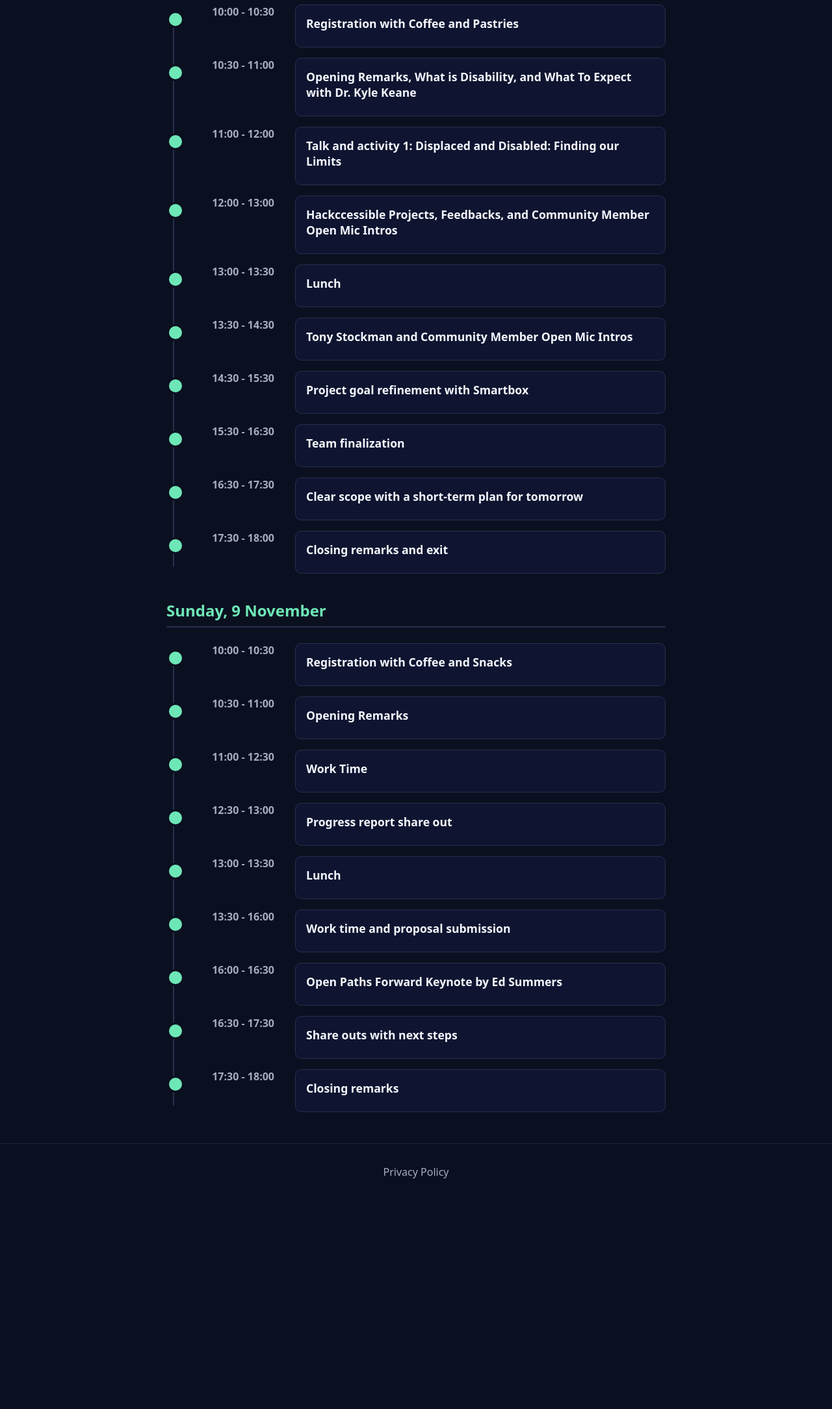
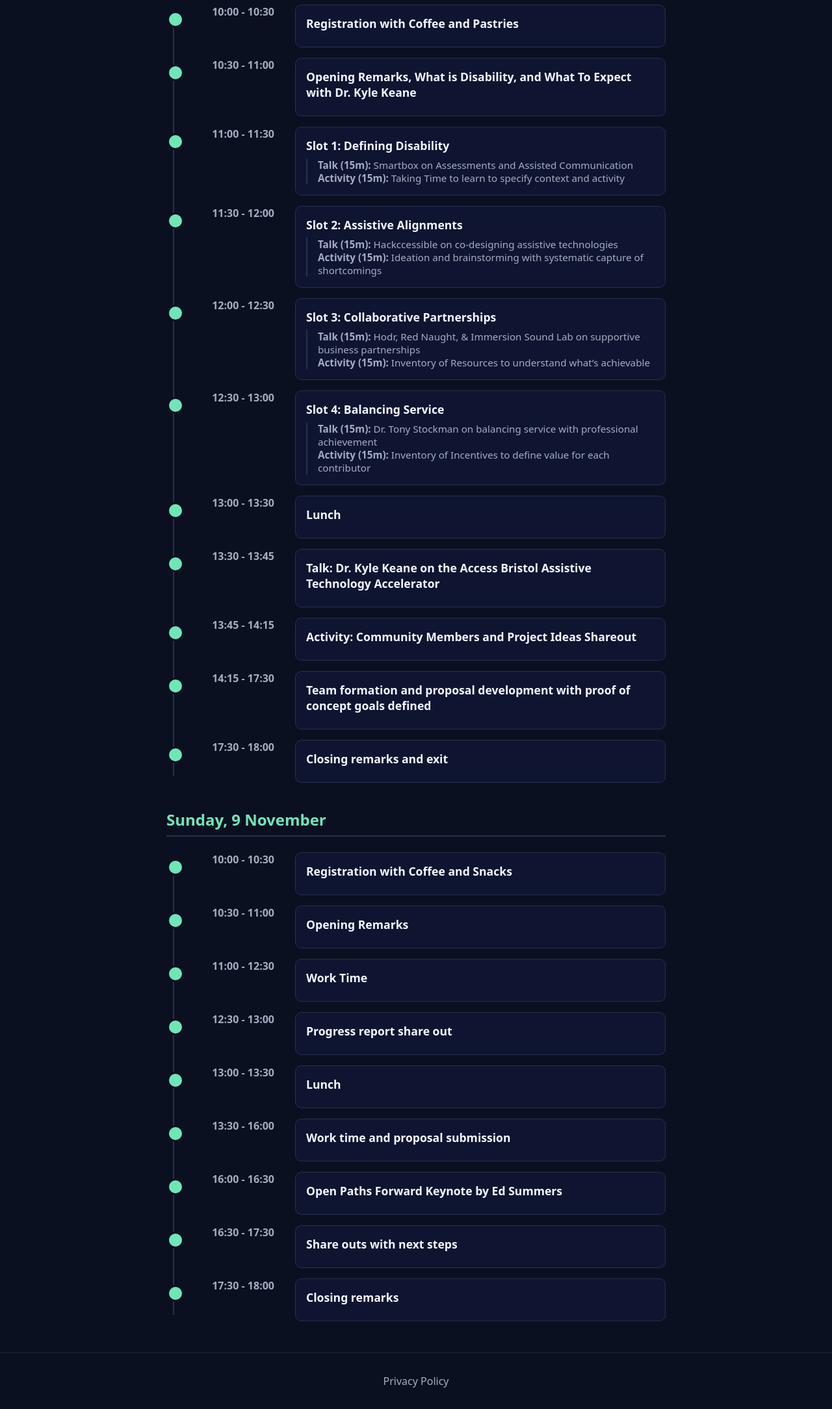
Before and after one commit to ComsKeaneDev/project-submission-backend, a FastAPI app: page /schedule in a window 1280 px wide. Shown: the part 383-2552 px from the top of the page at 65% size. Before the commit the page ends 2197 px from the top, so only its background shows below. Run offline with FastAPI, Linux system fonts and the light colour scheme.

Commit message:
feat: added new partners, moved organisers to the bottom of partners page, schedule changes, alt text enhanced

```diff
--- a/app/main.py
+++ b/app/main.py
@@ -46,11 +46,15 @@ def schedule(context: dict = Depends(get_context)):
 
 @app.get("/partners", response_class=HTMLResponse)
 def partners(context: dict = Depends(get_context)):
+    uob_logo_url = "https://jobs.opensafely.org/uploads/org_logos/uob.png"
+    uob_alt_text = "University of Bristol logo with the university crest and name."
+
     organisers = [
         {
             "name": "Kyle Keane",
             "org": "University of Bristol",
-            "logo_url": "https://jobs.opensafely.org/uploads/org_logos/uob.png",
+            "logo_url": uob_logo_url,
+            "org_logo_alt": uob_alt_text,
             "photo_url": "https://media.licdn.com/dms/image/v2/D4E03AQFDCm-L1a8u1g/profile-displayphoto-shrink_800_800/profile-displayphoto-shrink_800_800/0/1730579720100?e=1761782400&v=beta&t=rWOBMlsEk34b70TVaASj6yoQFe0IXbiesIkhmtkcDTI",
             "description": "Accessible tech researcher",
             "url": "https://www.bristol.ac.uk/people/person/Kyle-Keane-3b30cecb-458f-429d-9686-1a6ef5bc6518/"
@@ -58,7 +62,8 @@ def partners(context: dict = Depends(get_context)):
         {
             "name": "Dixant Pant",
             "org": "University of Bristol",
-            "logo_url": "https://jobs.opensafely.org/uploads/org_logos/uob.png",
+            "logo_url": uob_logo_url,
+            "org_logo_alt": uob_alt_text,
             "photo_url": "https://media.licdn.com/dms/image/v2/D4E03AQGiw1BQAsaPMg/profile-displayphoto-shrink_400_400/profile-displayphoto-shrink_400_400/0/1686739668271?e=1762992000&v=beta&t=_8gWbv3jr5L05P7mdcr9uZW0tOFGyMSPWgjBsXTL5mA",
             "description": "Final year Computer Science BS student",
             "url": "https://www.linkedin.com/in/dixant/"
@@ -69,6 +74,7 @@ def partners(context: dict = Depends(get_context)):
             "name": "GitHub",
             "org": "Sponsor",
             "logo_url": "https://github.githubassets.com/images/modules/logos_page/GitHub-Mark.png",
+            "alt_text": "The GitHub logo, showing the white 'Octocat' silhouette.",
             "url": "https://github.com",
             "description": "Title sponsor and keynote speaker."
         },
@@ -76,13 +82,15 @@ def partners(context: dict = Depends(get_context)):
             "name": "Smartbox",
             "org": "Sponsor",
             "logo_url": "https://media.licdn.com/dms/image/v2/C4D0BAQG9jNesP_Vllw/company-logo_200_200/company-logo_200_200/0/1630559422052?e=1762992000&v=beta&t=HDKahCosh2w-bBFuOkuvKf1wfu-8382hIwU-9LU3aGI",
+            "alt_text": "Smartbox logo, a colorful speech bubble with the company name.",
             "url": "https://thinksmartbox.com",
             "description": "Providing expertise in assistive technology and technical mentors"
         },
         {
             "name": "University of Bristol",
             "org": "Sponsor",
-            "logo_url": "https://jobs.opensafely.org/uploads/org_logos/uob.png",
+            "logo_url": uob_logo_url,
+            "alt_text": uob_alt_text,
             "url": "https://www.bristol.ac.uk"
         },
     ]
@@ -91,6 +99,7 @@ def partners(context: dict = Depends(get_context)):
             "name": "Senmag Robotics",
             "org": "Partner",
             "logo_url": "https://media.licdn.com/dms/image/v2/C4E0BAQGFXir39Y3TCw/company-logo_200_200/company-logo_200_200/0/1630636150687?e=2147483647&v=beta&t=Hy27NFKr_fxl9lCYJZJlgH_LVfvCo6fkctUkeIyU6nM",
+            "alt_text": "Senmag Robotics logo, a stylized orange 'S' with a circle.",
             "url": "https://senmag-haptics.com",
             "description": "Providing expertise in assistive technology and technical mentors"
         },
@@ -98,7 +107,32 @@ def partners(context: dict = Depends(get_context)):
             "name": "Microsoft Inclusive Tech Lab",
             "org": "Partner",
             "logo_url": "https://upload.wikimedia.org/wikipedia/commons/thumb/4/44/Microsoft_logo.svg/2048px-Microsoft_logo.svg.png",
+            "alt_text": "Microsoft logo, showing four colored squares: red, green, blue, and yellow.",
             "url": "https://www.microsoft.com/en-us/inclusive-tech-lab",
+            "description": "Providing expertise in assistive technology and technical mentors"
+        },
+        {
+            "name": "Hodr",
+            "org": "Partner",
+            "logo_url": "/static/HodrEngineLogo.jpeg",
+            "alt_text": "Hodr Engine logo with a blue, rune-like H edged in gold, framed by two gold arrows. The top arrow points right and the bottom points left, set on a dark blue background.",
+            "url": "#",
+            "description": "Providing expertise in assistive technology and technical mentors"
+        },
+        {
+            "name": "Red Nought",
+            "org": "Partner",
+            "logo_url": "/static/RedNoughtLogo.jpeg",
+            "alt_text": "Red Nought logo with a black robot silhouette against four red vertical bars, over the text 'RED NOUGHT' in white and redd.",
+            "url": "#",
+            "description": "Providing expertise in assistive technology and technical mentors"
+        },
+        {
+            "name": "Immersion Sound Studio",
+            "org": "Partner",
+            "logo_url": "https://static.wixstatic.com/media/20c75c_60100a7be2904c6498a72b7f32957b4f~mv2.png/v1/fill/w_284,h_118,al_c,q_85,usm_0.66_1.00_0.01,enc_auto/Immersion%20Sound%20Studio%20Logo%20White%20Text.png",
+            "alt_text": "Immersion Sound Studio logo placeholder",
+            "url": "https://www.facebook.com/immersionsoundstudio/",
             "description": "Providing expertise in assistive technology and technical mentors"
         }
     ]
--- a/templates/partials/_partner_card.html
+++ b/templates/partials/_partner_card.html
@@ -16,7 +16,7 @@
         <div class="partner-card__affil">
           <img class="partner-card__logo"
                src="{{ logo }}"
-               alt="{{ org }} logo" width="22" height="22" loading="lazy" />
+               alt="{{ org_logo_alt }}" width="22" height="22" loading="lazy" />
           <span class="partner-card__org">{{ org }}</span>
         </div>
       </div>
@@ -27,7 +27,7 @@
       <img class="partner-card__avatar"
            style="border-radius: 0.75rem; object-fit: contain; padding: 5px;"
            src="{{ logo }}"
-           alt="{{ name }} logo" width="88" height="88" loading="lazy" />
+           alt="{{ alt_text }}" width="88" height="88" loading="lazy" />
       <div class="partner-card__title" style="display: flex; align-items: center;">
         <h3 class="partner-card__name">{{ name }}</h3>
       </div>
--- a/templates/schedule.html
+++ b/templates/schedule.html
@@ -25,15 +25,47 @@
                 </div>
             </div>
             <div class="schedule-item">
-                <div class="schedule-time">11:00 - 12:00</div>
+                <div class="schedule-time">11:00 - 11:30</div>
                 <div class="schedule-event">
-                    <h3>Talk and activity 1: Displaced and Disabled: Finding our Limits</h3>
+                    <h3>Slot 1: Defining Disability</h3>
+                    <div class="sub-event">
+                        <strong>Talk (15m):</strong> Smartbox on Assessments and Assisted Communication
+                        <br>
+                        <strong>Activity (15m):</strong> Taking Time to learn to specify context and activity
+                    </div>
                 </div>
             </div>
             <div class="schedule-item">
-                <div class="schedule-time">12:00 - 13:00</div>
+                <div class="schedule-time">11:30 - 12:00</div>
                 <div class="schedule-event">
-                    <h3>Hackccessible Projects, Feedbacks, and Community Member Open Mic Intros</h3>
+                    <h3>Slot 2: Assistive Alignments</h3>
+                    <div class="sub-event">
+                        <strong>Talk (15m):</strong> Hackccessible on co-designing assistive technologies
+                        <br>
+                        <strong>Activity (15m):</strong> Ideation and brainstorming with systematic capture of shortcomings
+                    </div>
+                </div>
+            </div>
+            <div class="schedule-item">
+                <div class="schedule-time">12:00 - 12:30</div>
+                <div class="schedule-event">
+                    <h3>Slot 3: Collaborative Partnerships</h3>
+                    <div class="sub-event">
+                        <strong>Talk (15m):</strong> Hodr, Red Naught, & Immersion Sound Lab on supportive business partnerships
+                        <br>
+                        <strong>Activity (15m):</strong> Inventory of Resources to understand what’s achievable
+                    </div>
+                </div>
+            </div>
+            <div class="schedule-item">
+                <div class="schedule-time">12:30 - 13:00</div>
+                <div class="schedule-event">
+                    <h3>Slot 4: Balancing Service</h3>
+                    <div class="sub-event">
+                        <strong>Talk (15m):</strong> Dr. Tony Stockman on balancing service with professional achievement
+                        <br>
+                        <strong>Activity (15m):</strong> Inventory of Incentives to define value for each contributor
+                    </div>
                 </div>
             </div>
             <div class="schedule-item">
@@ -43,27 +75,21 @@
                 </div>
             </div>
             <div class="schedule-item">
-                <div class="schedule-time">13:30 - 14:30</div>
+                <div class="schedule-time">13:30 - 13:45</div>
                 <div class="schedule-event">
-                    <h3>Tony Stockman and Community Member Open Mic Intros</h3>
+                    <h3>Talk: Dr. Kyle Keane on the Access Bristol Assistive Technology Accelerator</h3>
                 </div>
             </div>
             <div class="schedule-item">
-                <div class="schedule-time">14:30 - 15:30</div>
+                <div class="schedule-time">13:45 - 14:15</div>
                 <div class="schedule-event">
-                    <h3>Project goal refinement with Smartbox</h3>
+                    <h3>Activity: Community Members and Project Ideas Shareout</h3>
                 </div>
             </div>
             <div class="schedule-item">
-                <div class="schedule-time">15:30 - 16:30</div>
+                <div class="schedule-time">14:15 - 17:30</div>
                 <div class="schedule-event">
-                    <h3>Team finalization</h3>
-                </div>
-            </div>
-            <div class="schedule-item">
-                <div class="schedule-time">16:30 - 17:30</div>
-                <div class="schedule-event">
-                    <h3>Clear scope with a short-term plan for tomorrow</h3>
+                    <h3>Team formation and proposal development with proof of concept goals defined</h3>
                 </div>
             </div>
             <div class="schedule-item">
```
Also changed, not shown: templates/partners.html (+21 -17 lines), static/HodrEngineLogo.jpeg (added), static/RedNoughtLogo.jpeg (added).
